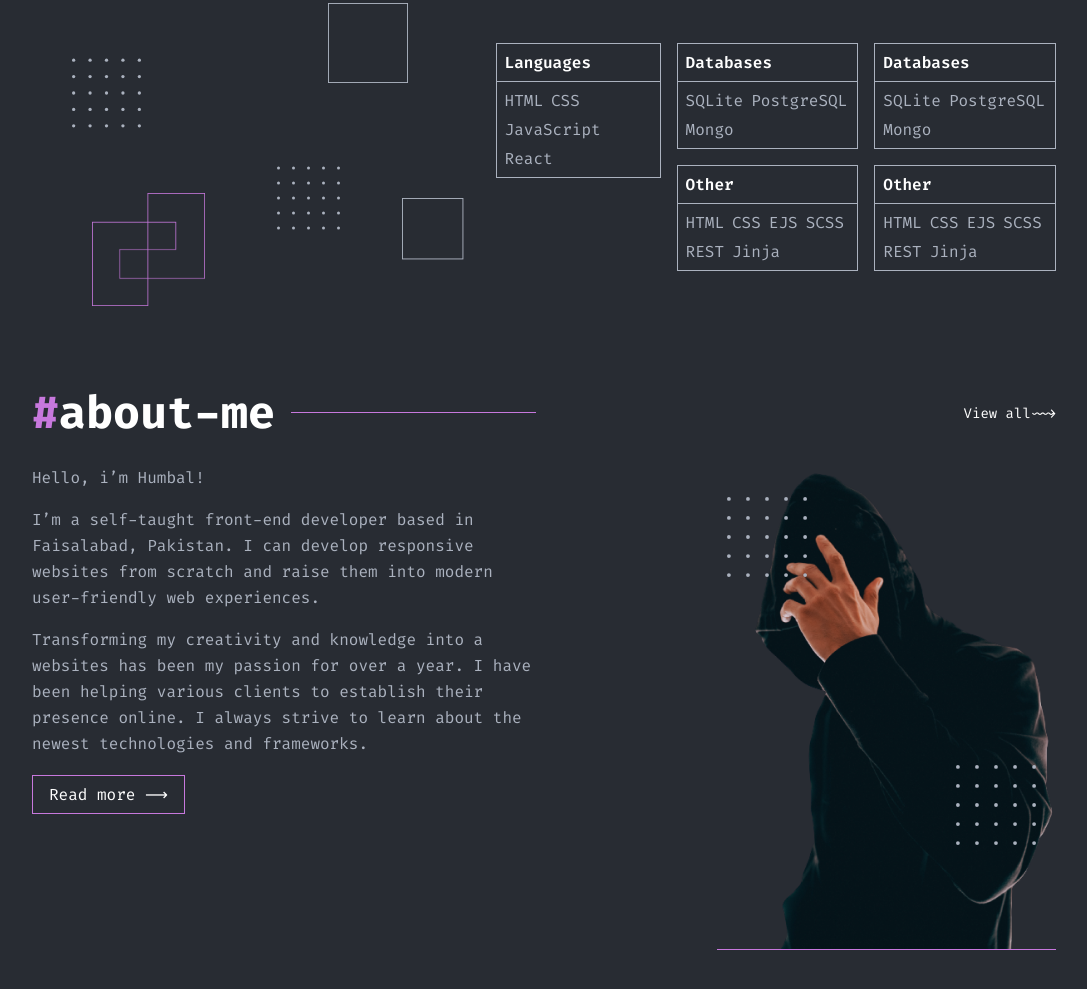
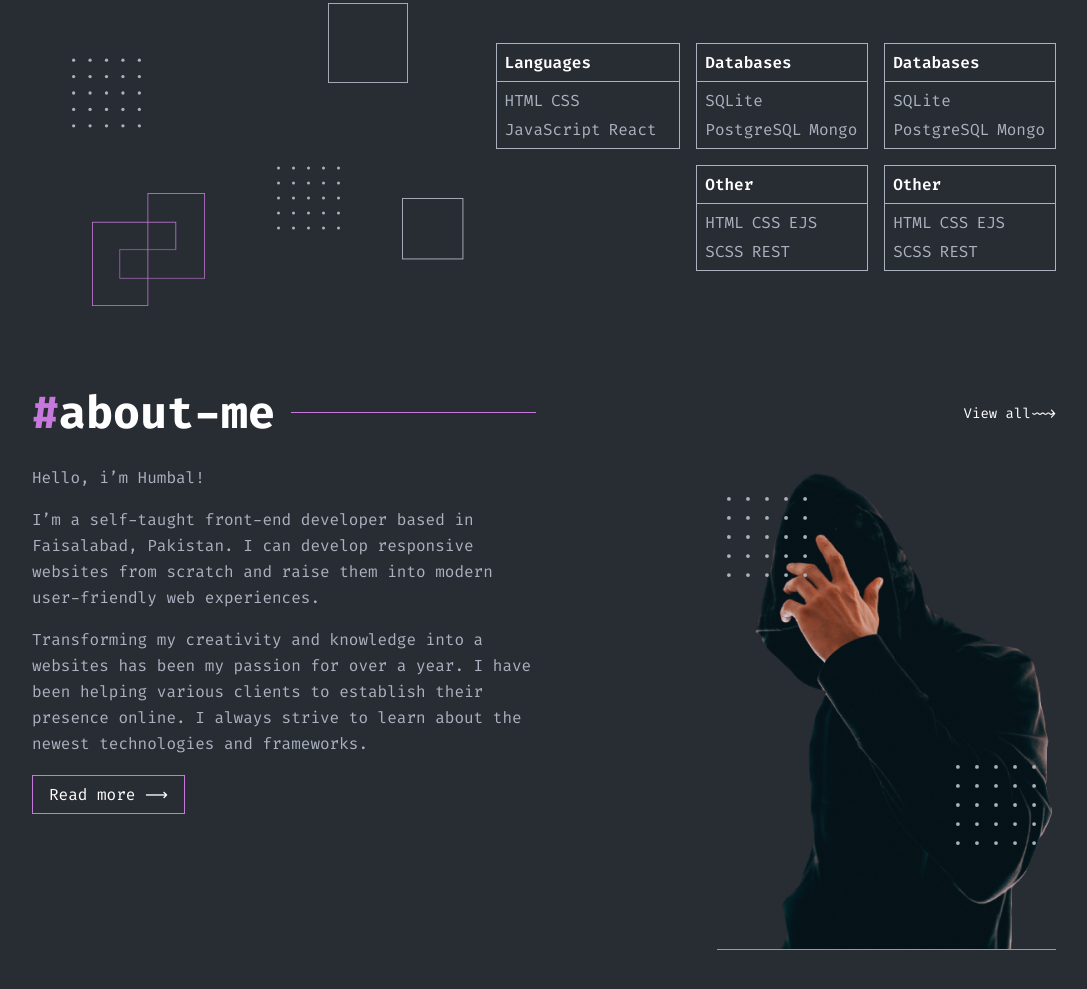
Before and after one commit to Hanbal-Dawood/Portfolio, a plain HTML site: page index.html in a window 1280 px wide. Shown: the part 1442-2431 px from the top of the page, without its empty margins (96-1183 px from the left). Drawn offline with Linux system fonts and the light colour scheme.

Commit message:
skill change

```diff
--- a/index.html
+++ b/index.html
@@ -223,7 +223,6 @@
                 <p>EJS</p>
                 <p>SCSS</p>
                 <p>REST</p>
-                <p>Jinja</p>
               </div>
 
           </div>
@@ -250,7 +249,6 @@
                 <p>EJS</p>
                 <p>SCSS</p>
                 <p>REST</p>
-                <p>Jinja</p>
               </div>
 
           </div>
```
Also changed, not shown: assets/js/script.js (+0 -14 lines).
